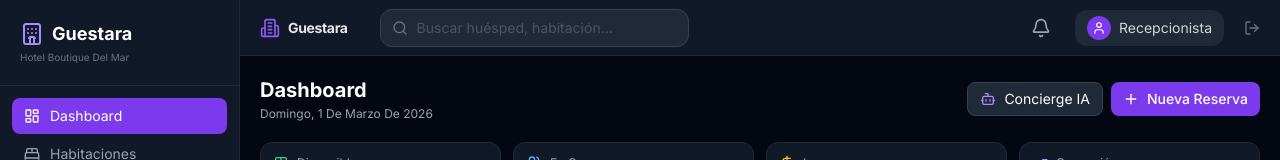
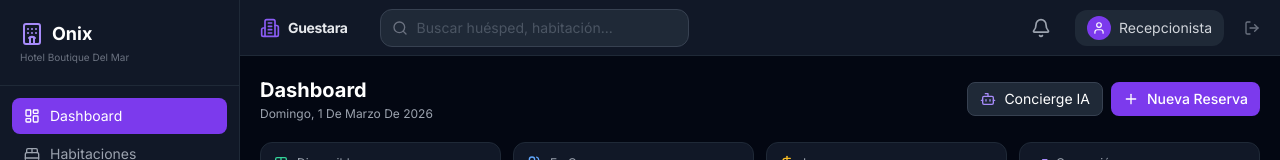
Before and after one commit to guestara-dev/guestara, a Next.js app: page / in a window 1280 px wide. Shown: the top 160 px of the page. Built offline with nearby package versions, Linux system fonts and the light colour scheme.

Commit message:
REBRAND: Rename Guestara to Onix in Sidebar.tsx

```diff
--- a/components/Sidebar.tsx
+++ b/components/Sidebar.tsx
@@ -29,7 +29,7 @@
       <div className="p-5 border-b border-gray-800">
         <div className="flex items-center gap-2">
           <Hotel className="w-6 h-6 text-violet-400"/>
-          <span className="text-lg font-bold">Guestara</span>
+          <span className="text-lg font-bold">Onix</span>
         </div>
         <p className="text-[10px] text-gray-500 mt-0.5">Hotel Boutique Del Mar</p>
       </div>
```
